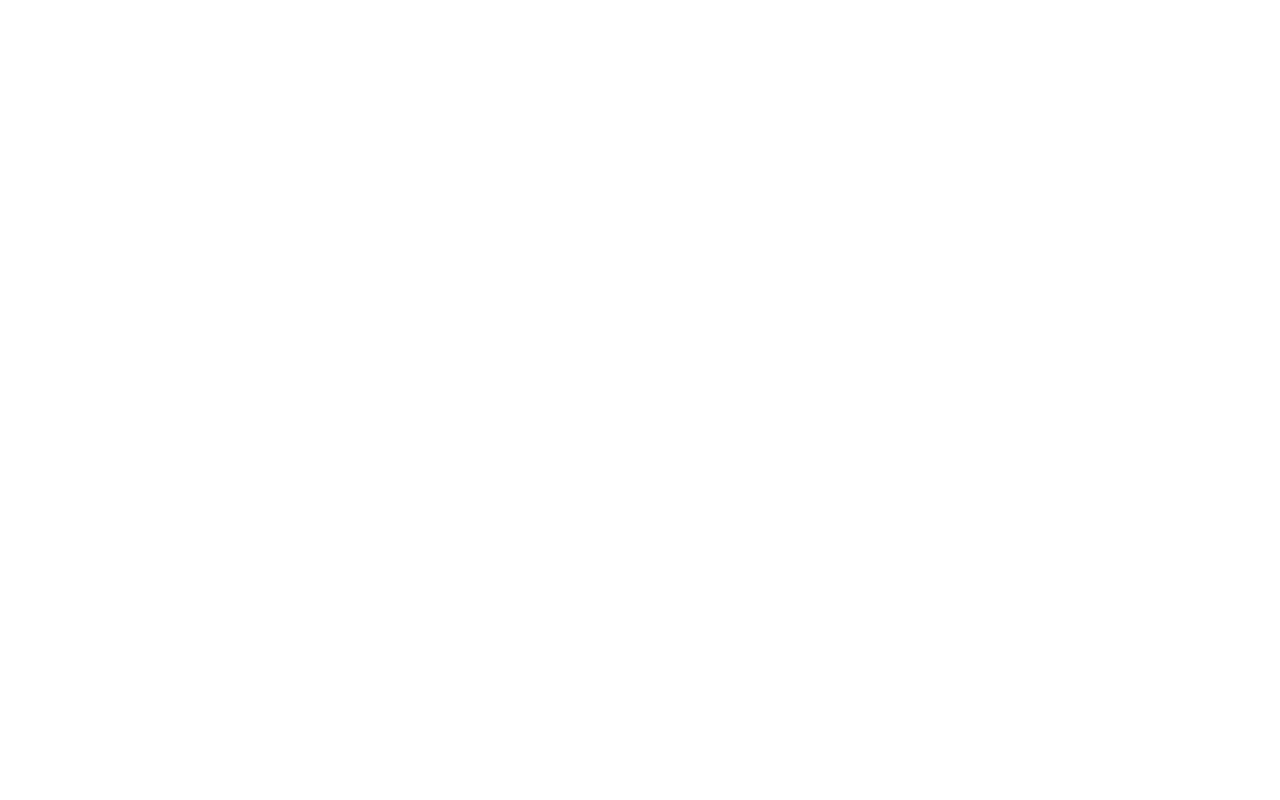
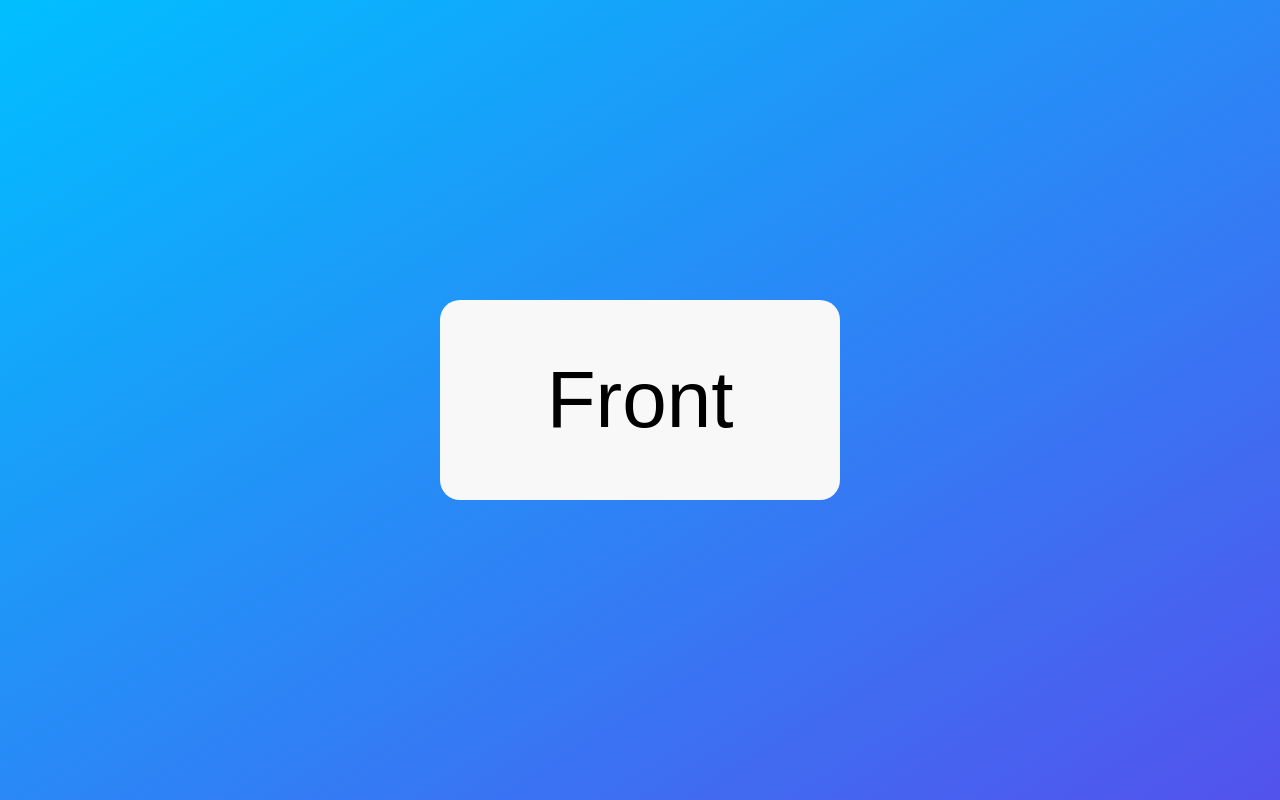
Before and after one commit to staxir6-test/vscodesample, a plain HTML site: page index.html in a window 1280 px wide. Drawn offline with Linux system fonts and the light colour scheme.

Commit message:
flip box card completed

```diff
--- a/index.html
+++ b/index.html
@@ -8,6 +8,11 @@
     <link rel="stylesheet" href="style.css">
 </head>
 <body>
-
+    <div class="container">
+        <div class="box">
+            <div class="front">Front</div>
+            <div class="back">Back</div>
+        </div>
+    </div>
 </body>
 </html>
--- a/style.css
+++ b/style.css
@@ -0,0 +1,56 @@
+* {
+    margin: 0;
+    padding: 0;
+    box-sizing: border-box;
+}
+body {
+    width: 100%;
+    height: 100vh;
+    background: linear-gradient(to bottom right, deepskyblue, #5352ed);
+    display: flex;
+    justify-content: center;
+    align-items: center;
+    perspective: 1000px;
+}
+.container {
+    min-width: 400px;
+    min-height: 200px;
+    background-color: transparent;
+    padding: 1em;
+    border-radius: 20px;
+    position: relative;
+    overflow: hidden;
+}
+.box {
+    position: absolute;
+    background-color: transparent;
+    width: 100%;
+    height: 100%;
+    left: 0;
+    top: 0;
+    padding: inherit;
+    transition: transform 0.35s linear;
+    transform-style: preserve-3d;
+}
+.front, .back {
+    position: inherit;
+    width: 100%;
+    height: 100%;
+    font-family: Arial, Helvetica, sans-serif;
+    font-size: 5em;
+    text-align: center;
+    line-height: 200px;
+    top: 0;
+    left: 0;
+    backface-visibility: hidden;
+}
+.front {
+    background-color: #f8f8f8;
+}
+.back {
+    background-color: #4caf50;
+    transform: rotateY(180deg);
+}
+.container:hover .box{
+    transform: rotateY(180deg);
+}
```
